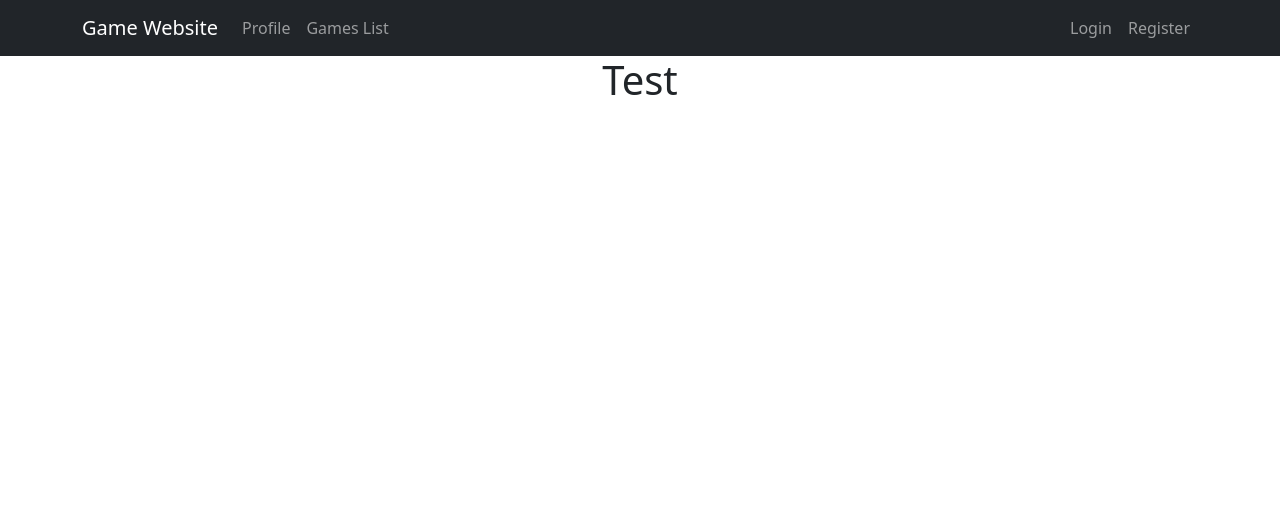
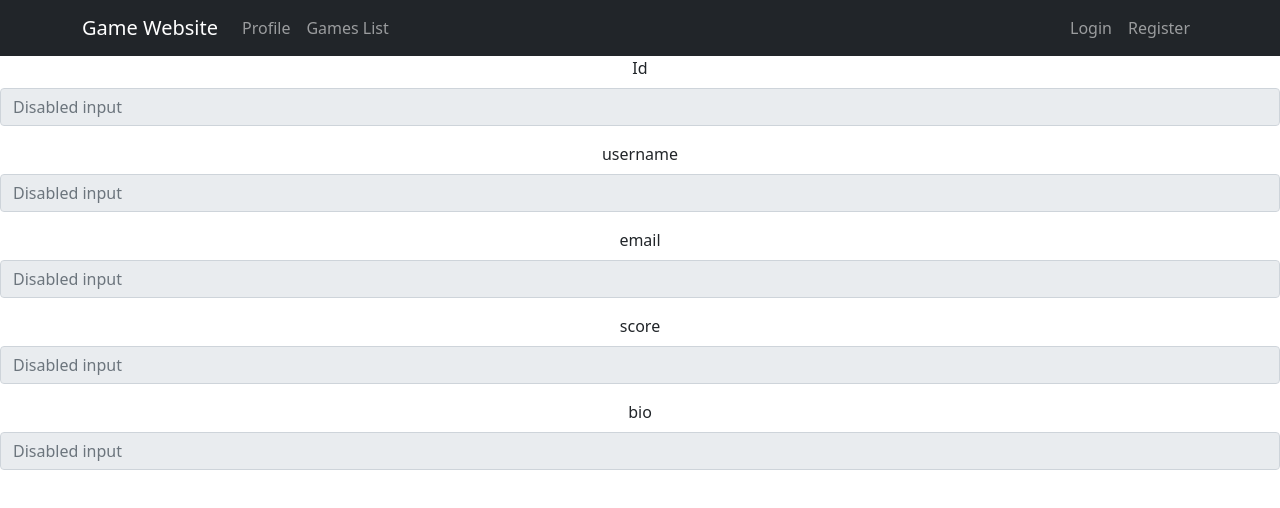
Before and after one commit to FSDWave19Group1/challengechapter9, a React (Create React App) app: page /profile in a window 1280 px wide. Shown: the top 508 px of the page. Built offline with nearby package versions, Linux system fonts and the light colour scheme.

Commit message:
Update Navbar

```diff
--- a/src/components/NavigationBar.js
+++ b/src/components/NavigationBar.js
@@ -23,7 +23,7 @@ const NavigationBar = (props) => {
       setShowOnLogout("d-none");
     }
     // console.log("navbar token:" + token);
-  });
+  }, [localStorage]);
 
   const logOutOnClickHandle = (event) => {
     //const auth = getAuth().currentUser;
--- a/src/pages/Login.js
+++ b/src/pages/Login.js
@@ -4,11 +4,13 @@ import Button from "react-bootstrap/Button";
 import FormControl from "react-bootstrap/FormControl";
 import InputGroup from "react-bootstrap/InputGroup";
 import { useNavigate } from "react-router-dom";
+import { useEffect } from "react";
 
 export default function Register() {
   const [email, setEmail] = useState("");
   const [password, setPassword] = useState("");
   const navigate = useNavigate();
+
   const handleSubmit = async (e) => {
     e.preventDefault();
 
@@ -17,7 +19,6 @@ export default function Register() {
       .then((userCredential) => {
         // alert("success");
         getCurrentUser();
-        navigate("/");
       })
       .catch((error) => {
         console.log(error.code);
@@ -30,6 +31,7 @@ export default function Register() {
     // console.log("User: ", user);
     console.log("Access Token: ", user.accessToken);
     localStorage.setItem("auth-token", user.accessToken);
+    navigate("/");
   };
 
   return (
--- a/src/pages/Profile.js
+++ b/src/pages/Profile.js
@@ -1,5 +1,37 @@
 import { useState, useEffect } from "react";
+// import NavigationBar from "../components/NavigationBar";
+import "bootstrap/dist/css/bootstrap.min.css";
+import React, { Component, Fragment } from "react";
+import Form from "react-bootstrap/Form";
+import Button from "react-bootstrap/Button";
 
 export default function Profile() {
-  return <h1>Test</h1>;
+  return (
+    <Fragment>
+      <Form>
+        <fieldset disabled>
+          <Form.Group className="mb-3">
+            <Form.Label htmlFor="disabledTextInput">Id</Form.Label>
+            <Form.Control id="disabledTextInput" placeholder="Disabled input" />
+          </Form.Group>
+          <Form.Group className="mb-3">
+            <Form.Label htmlFor="disabledTextInput">username</Form.Label>
+            <Form.Control id="disabledTextInput" placeholder="Disabled input" />
+          </Form.Group>
+          <Form.Group className="mb-3">
+            <Form.Label htmlFor="disabledTextInput">email</Form.Label>
+            <Form.Control id="disabledTextInput" placeholder="Disabled input" />
+          </Form.Group>
+          <Form.Group className="mb-3">
+            <Form.Label htmlFor="disabledTextInput">score</Form.Label>
+            <Form.Control id="disabledTextInput" placeholder="Disabled input" />
+          </Form.Group>
+          <Form.Group className="mb-3">
+            <Form.Label htmlFor="disabledTextInput">bio</Form.Label>
+            <Form.Control id="disabledTextInput" placeholder="Disabled input" />
+          </Form.Group>
+        </fieldset>
+      </Form>
+    </Fragment>
+  );
 }
```
